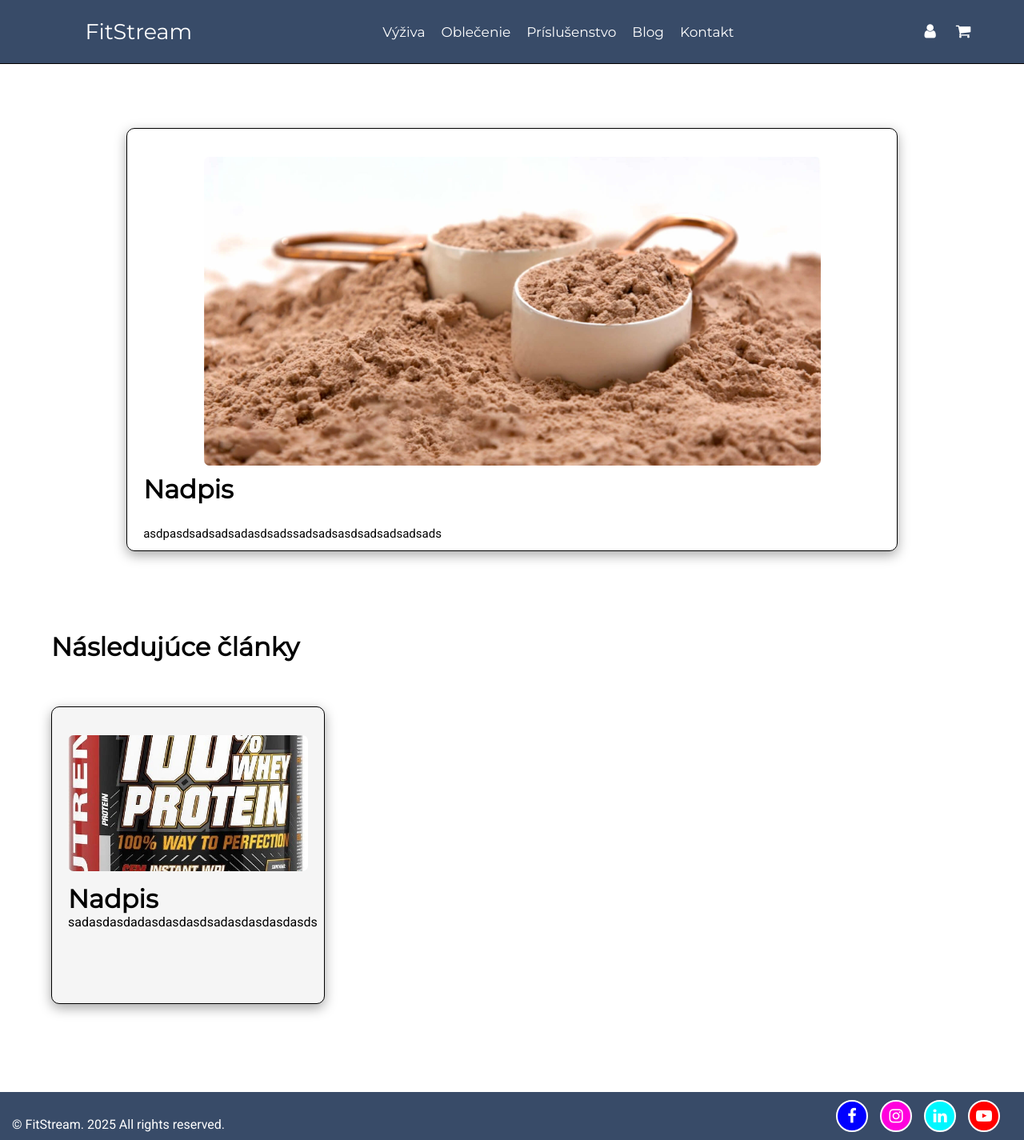
After one commit to adamsima77/FitStream, a PHP site: page /blog.php in a window 1280 px wide. The commit adds this page. Shown: the whole page at 80% size. Run offline with PHP 8.4, Linux system fonts and the light colour scheme.

Commit message:
Úprava časti stránky

```diff
--- /dev/null
+++ b/blog.php
@@ -0,0 +1,54 @@
+<?php include "parts/header.php";?>
+<?php include "parts/navbar.php"; ?>
+
+<div class = "zaobalenie_blog">
+<div class = "za_b">
+
+
+<div class = "hlavny_clanok">
+<div class = "blog_hlavny_clanok">
+<img src = "img/proteiny.jpg" alt = "">
+<h1>Nadpis</h1>
+<p>asdpasdsadsadsadasdsadssadsadsasdsadsadsadsads</p>
+
+
+</div>
+</div>
+
+
+
+<h1 class = "nasledujuce_clanky_blog">Následujúce články</h1>
+
+<div class = "blog_skupina" id = "blog_skupina">
+<div class = "blog_b">
+<div class = "blog_obrazok">
+ <!--Obrázok-->
+<a href = ""><img src="img/protein.jpg" alt=""></a>
+</div>
+<div class = "blog_nadpis">
+ <!--Nadpis-->
+<a href = ""><h1>Nadpis</h1></a>
+
+<p class = "popis_blog">sadasdasdadasdasdasdsadasdasdasdasds</p>
+</div>
+
+</div>
+
+
+
+
+
+
+
+</div>
+</div>
+
+
+
+
+
+
+
+
+
+<?php include "parts/footer.php"; ?>
--- a/css/style.css
+++ b/css/style.css
@@ -2,9 +2,26 @@
 
 margin: 0;
 padding: 0;
-font-family: Arial, Helvetica, sans-serif;
-
-}
+
+
+}
+
+/*Fonty*/
+h1,h2,h3,h4,h5,h6,a{
+
+font-family:'Montserrat';
+
+
+}
+
+p{
+
+
+  font-family: 'Roboto';
+
+}
+
+
 /*Navbar*/
 nav{
 
@@ -1365,3 +1438,232 @@ justify-content: center;
   justify-content: center;
 
 }
+
+
+
+
+
+
+/*Oblečenie*/
+
+
+
+
+
+/*Blog*/
+
+
+.za_b{
+
+  display: flex;
+  min-width: 90%;
+  max-width: 100%;
+  padding: 10px 20px;
+  flex-direction: column;
+  place-self: center;
+
+
+
+
+
+}
+
+
+.zaobalenie_blog{
+
+  display: flex;
+  flex-direction: column;
+  max-width: 100%;
+
+
+
+}
+
+.blog_b {
+  display: flex;
+  margin-top: 30px;
+  flex-direction: column;
+  width: 300px;
+  min-height: 350px;
+  border-radius: 10px;
+  border: 1px solid black;
+  background-color: rgb(245, 245, 245);
+  box-shadow: rgba(0, 0, 0, 0.35) 0px 5px 15px;
+  padding: 10px 20px;
+
+
+}
+
+.blog_b h2{
+
+color: black;
+
+}
+
+
+.blog_obrazok img {
+  width: 100%;
+  max-height: 170px;
+  display: flex;
+  margin: 0 auto;
+  object-fit: cover;
+  margin-top: 25px;
+  border-radius: 7px;
+  transition: transform 0.5s ease-in-out, filter 0.3s ease-in-out;
+}
+
+.blog_obrazok img:hover{
+
+
+transform: scale(1.1);
+transition: 0.3 all ease-in-out;
+filter: brightness(1.1);
+
+}
+
+
+
+.blog_nadpis {
+
+  margin: 15px 0 0px 0;
+  text-align: left;
+  font-size: 16px;
+  color: black;
+}
+
+.blog_nadpis a{
+
+text-decoration: none;
+color: black;
+
+}
+.blog_nadpis a:hover{
+
+text-decoration: underline;
+opacity: 0.7;
+transition: 0.3s all ease-in-out;
+
+}
+
+.blog_popis{
+margin-top: 10px;
+width: 100%;
+height: auto;
+word-wrap: break-word;
+box-sizing: border-box;
+color: black;
+line-height: 1.5;
+font-size: 15px;
+text-align: justify;
+
+}
+
+.blog_skupina{
+
+  display: flex;
+  gap: 30px;
+  width: 100%;
+  flex-wrap: wrap;
+  flex-direction: row;
+
+
+}
+
+.nasledujuce_clanky_blog{
+
+margin-top: 100px;
+margin-bottom: 25px;
+
+
+}
+
+
+
+
+@media screen and (max-width: 870px) {
+
+
+
+
+
+.box{
+
+margin-top: 10px;
+margin-bottom: 10px;
+max-width: 100%;
+height: auto;
+
+}
+
+
+
+
+}
+
+
+.hlavny_clanok{
+
+width: 100%;
+margin-top: 150px;
+display: flex;
+flex-direction: column;
+place-self: center;
+
+}
+
+.blog_hlavny_clanok p{
+
+
+  width: 100%;
+  height: auto;
+  word-wrap: break-word;
+  box-sizing: border-box;
+  color: black;
+  line-height: 1.5;
+  font-size: 15px;
+  margin-top: 25px;
+  text-align: justify;
+
+  }
+
+
+.blog_hlavny_clanok{
+
+  place-self: center;
+  display: flex;
+  flex-direction: column;
+  width: 80%;
+  min-height: 450px;
+  border-radius: 10px;
+  border: 1px solid black;
+  box-shadow: rgba(0, 0, 0, 0.35) 0px 5px 15px;
+  padding: 10px 20px;
+
+}
+
+
+.blog_hlavny_clanok h1{
+
+
+  margin-top: 10px;
+}
+
+.blog_hlavny_clanok img {
+  width: 771px;
+  max-height: 433px;
+  display: flex;
+  margin: 0 auto;
+  object-fit: cover;
+  margin-top: 25px;
+  border-radius: 7px;
+  transition: transform 0.5s ease-in-out, filter 0.3s ease-in-out;
+}
+
+.blog_hlavny_clanok img:hover{
+
+
+transform: scale(1.1);
+transition: 0.3 all ease-in-out;
+filter: brightness(1.1);
+
+}
--- a/index.php
+++ b/index.php
@@ -31,7 +31,7 @@
 <div class = "za_1">
 
 <!-- !!!!!!PRODUKTY!!!!!   -->
-    <h1 class = "produkty">Produkty</h1>
+   <h1> <a href =  "vyziva.php" class = "produkty">Produkty</a></h1>
 
 
     <div class = "skup" id = "skupi">
@@ -176,7 +176,7 @@
 
 
 
-<h1 class = "blog">Blog</h1>
+<h1><a href =  "blog.php" class = "blog">Blog</a></h1>
 
 <div class = "skupina" id = "skupina_recepty">
 <div class = "box_pre_clanky">
--- a/javascript/app.js
+++ b/javascript/app.js
@@ -21,8 +21,7 @@ sidebar.classList.remove("visible")
 
 function ukaz_heslo() {
   var x = document.getElementById("heslo");
-  var z = document.getElementById("zop_hes");
-  var y = document.getElementById("hes");
+
 
   if (x.type === "password") {
     x.type = "text";
@@ -30,17 +29,7 @@ function ukaz_heslo() {
     x.type = "password";
   }
 
-  if (y.type === "password") {
-    y.type = "text";
-  } else {
-    y.type = "password";
-  }
 
-  if (z.type === "password") {
-    z.type = "text";
-  } else {
-    z.type = "password";
-  }
 
 }
 
--- a/login.php
+++ b/login.php
@@ -9,7 +9,7 @@
         <label>Heslo:</label>
         <input type="password" id="heslo" placeholder="Zadajte heslo">
         <label>
-        <input type = "checkbox" id = "check_log" onclick="ukaz_heslo()" class = "check_login">Zobraz heslo
+        <input type = "checkbox" id = "check_log" onclick="ukaz_heslo()" class = "check_login">Zobraziť heslo
     </label>
 
          <a href = "Register.php">Nie ste zaregistrovany ? Registrujte sa</a>
--- a/parts/header.php
+++ b/parts/header.php
@@ -5,6 +5,7 @@
     <meta name="viewport" content="width=device-width, initial-scale=1.0">
     <link rel="stylesheet" type="text/css" href="css/style.css">
     <link rel="stylesheet" href="https://cdnjs.cloudflare.com/ajax/libs/font-awesome/4.7.0/css/font-awesome.min.css">
-
+    <link href='https://fonts.googleapis.com/css?family=Montserrat' rel='stylesheet'>
+    <link href='https://fonts.googleapis.com/css?family=Roboto' rel='stylesheet'>
     <title>FitStream</title>
 </head>
--- a/parts/navbar.php
+++ b/parts/navbar.php
@@ -1,4 +1,6 @@
 <div class = "sidebar" id = "sidebar">
+  <div class = "sidebar_zarovnanie">
+
 <div class = "logo_a_zatvorenie">
 
         <a href = "index.php" id = "logo">FitStream</a>
@@ -7,22 +9,25 @@
         <div class = "con">
 
 <div class = "ds">
-<i class="fa fa-search" id = "hladat"></i>
 <a href = "login.php"><i class="fa fa-user" style = "font-size: 20px;" id = "log"></i></a>
 <a href = ""><i class="fa fa-shopping-cart" id = "shopping_cart" style = "font-size: 20px;"></i></a>
 </div>
 
+           <form action="" method = "" class = "search-container" id="search-container">
+            <input type="text" id="search-bar" placeholder="Hľadať...">
+        </div>
+        </form>
         <ul>
 
         <a href="vyziva.php"><li>Výživa</li></a>
-            <a href=""><li>Oblečenie</li></a>
-            <a href=""><li>Príslušenstvo</li></a>
-            <a href=""><li>Blog</li></a>
+            <a href="oblecenie.php"><li>Oblečenie</li></a>
+            <a href="prislusenstvo.php"><li>Príslušenstvo</li></a>
+            <a href="blog.php"><li>Blog</li></a>
             <a href=""><li>Kontakt</li></a>
         </ul>
 
 
-
+        </div>
     </div>
     </div>
 <nav class = "menu">
@@ -31,14 +36,14 @@
 
 <ul>
             <a href="vyziva.php"><li>Výživa</li></a>
-            <a href=""><li>Oblečenie</li></a>
-            <a href=""><li>Príslušenstvo</li></a>
-            <a href=""><li>Blog</li></a>
+            <a href="oblecenie.php"><li>Oblečenie</li></a>
+            <a href="prislusenstvo.php"><li>Príslušenstvo</li></a>
+            <a href="blog.php"><li>Blog</li></a>
             <a href=""><li>Kontakt</li></a>
 </ul>
 
 <div class = "pr">
-<i class="fa fa-search" id = "hladat"></i>
+
 <a href = "login.php"><i class="fa fa-user" style = "font-size: 20px;" id = "log"></i></a>
 <a href = ""><i class="fa fa-shopping-cart" id = "shopping_cart" style = "font-size: 20px;"></i></a>
 </div>
--- a/register.php
+++ b/register.php
@@ -3,7 +3,7 @@
 
 <form action="" class = "forma_registracia"  name = "">
         <div class = "registracia">
-        <h1>Prihlásenie</h1>
+        <h1>Registrácia</h1>
         <label for = "meno">Meno:</label>
         <input type="text" id = "meno" placeholder="Zadajte meno...">
         <label for = "priezvisko">Priezvisko:</label>
@@ -15,7 +15,7 @@
         <label for = "zop_hes">Zopakujte Heslo:</label>
         <input type="password" id="zop_hes" placeholder="Zadajte znova heslo...">
         <label>
-        <input type = "checkbox" id = "check_log" onclick="ukaz_hes()" class = "check_registracia">Zobraz heslo
+        <input type = "checkbox" id = "check_log" onclick="ukaz_hes()" class = "check_registracia">Zobraziť heslo
     </label>
 
          <a href = "login.php">Ste zaregistrovaný ? Prihláste sa</a>
```
Also changed, not shown: other parts of css/style.css (+69 -13 lines), oblecenie.php (added, +51 -0 lines), prislusenstvo.php (added, +54 -0 lines).
